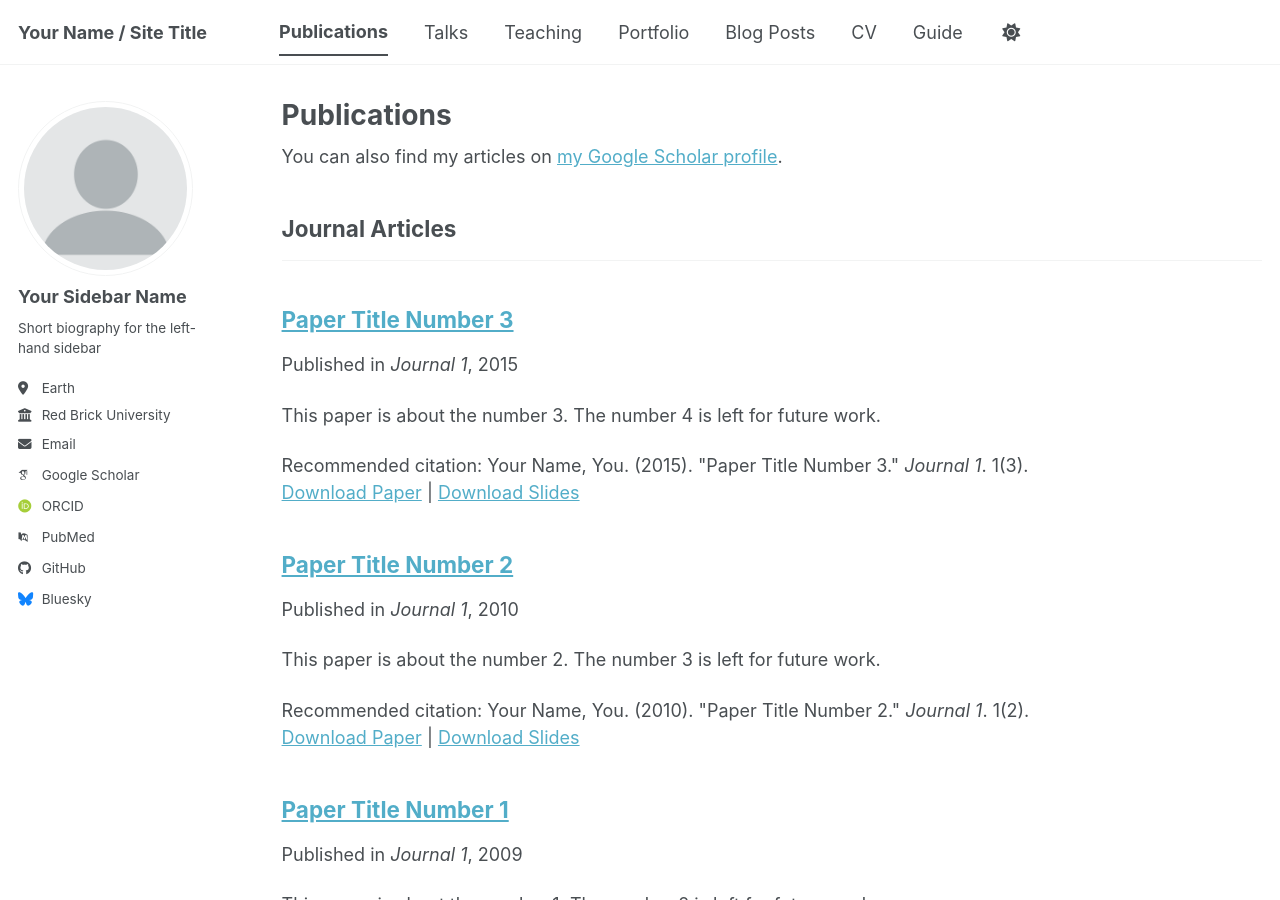
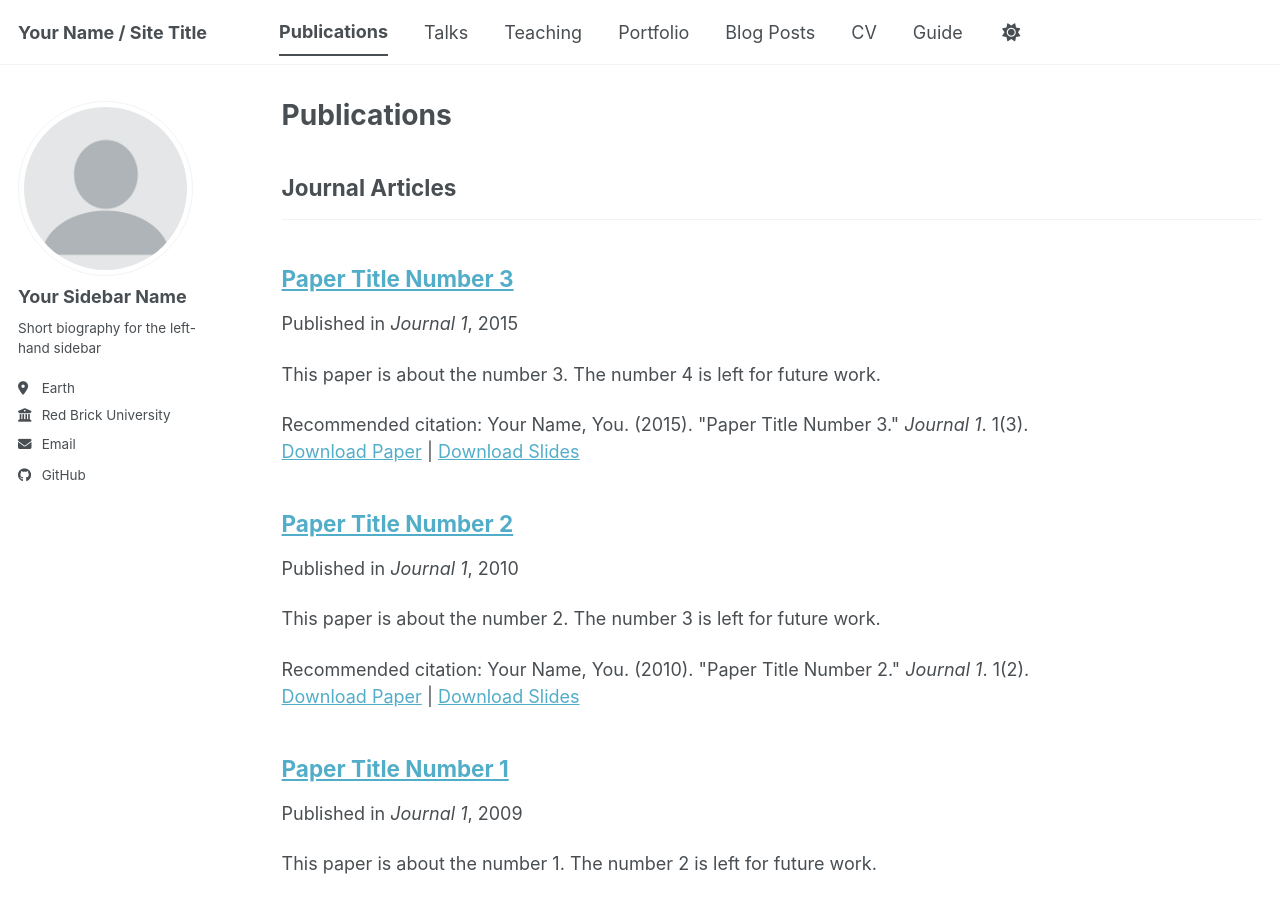
Before and after one commit to jiaxinjessiewang/jiaxinjessiewang.github.io, a Jekyll site: the page built from _pages/publications.html, in a window 1280 px wide and 900 px high. Built offline with Jekyll 4.4.1, drawn with Linux system fonts in a browser that asks for light colours; some web fonts are replaced; a script bundle is joined from its source files by our own code; library files that are not in the unit come from our copies; part of the change alters nothing that is shown.

Commit message:
Update _config.yml with personal information - name, bio, location, employer, email, and academic profiles

```diff
--- a/_config.yml
+++ b/_config.yml
@@ -9,78 +9,77 @@
 # Basic Site Settings
 locale                   : "en-US"
 site_theme               : "default" # The available themes options are "default", "air", "sunrise", "mint", "dirt" and "contrast"
-title                    : "Your Name / Site Title"
+title                    : "Your Name / Site Title"  # TODO: Change to your name and site title
 title_separator          : "-"
-name                     : &name "Your Name"
-description              : &description "Your Name's academic portfolio"   # Update this with a general description of your site, this is the default if not overridden by a page
-url                      : https://academicpages.github.io # The base hostname & protocol for your site e.g. "https://[your GitHub username].github.io",
-                                                           # or if you already have some other page hosted on Github then use "https://[your GitHub username].github.io/[Your Repo Name]"
+name                     : &name "Your Name"  # TODO: Change to your full name
+description              : &description "Your Name's academic portfolio"   # TODO: Update with a general description of your site
+url                      : https://jiaxinjessiewang.github.io # The base hostname & protocol for your site
 baseurl                  : "" # the subpath of your site, e.g. "/blog"
-repository               : "academicpages/academicpages.github.io"
+repository               : "jiaxinjessiewang/jiaxinjessiewang.github.io"
 
 # Site Author - The following control what appear as part of the author content on the side bar.
 #               If a field is blank the icon and link will not appear, otherwise it will be shown.
 #               Additional customization can be done by editing /_includes/author-profile.html
 author:
   # Biographic information
-  avatar           : "profile.png"
-  name             : "Your Sidebar Name"
-  pronouns         : # example: "she/her"
-  bio              : "Short biography for the left-hand sidebar"
-  location         : "Earth"
-  employer         : "Red Brick University"
-  uri              : # URL
-  email            : "none@example.org"
+  avatar           : "profile.png"  # Make sure you upload profile.png to /images/ folder
+  name             : "Your Sidebar Name"  # TODO: Change to your name
+  pronouns         : # TODO: Add your pronouns, example: "she/her"
+  bio              : "Short biography for the left-hand sidebar"  # TODO: Write 1-2 sentences about yourself
+  location         : "Earth"  # TODO: Change to your location, e.g. "New York, USA"
+  employer         : "Red Brick University"  # TODO: Change to your university/company
+  uri              : # TODO: Your personal website URL (optional)
+  email            : "none@example.org"  # TODO: Change to your email address
 
   # Academic websites
-  academia         : # URL
-  arxiv            : # URL - Update with the correct link to your profile
-  googlescholar    : "https://scholar.google.com/citations?user=PS_CX0AAAAAJ"
-  inspire-hep      : # URL
-  impactstory      : # URL
-  orcid            : "https://orcid.org/yourorcidurl"
-  semantic         : # URL
-  ssrn             : # URL
-  pubmed           : "https://www.ncbi.nlm.nih.gov/pubmed/?term=john+snow"
-  researchgate     : # URL
-  scopus           : # URL
-  zotero           : # URL
+  academia         : # TODO: Your Academia.edu profile URL (optional)
+  arxiv            : # TODO: Your arXiv profile URL (optional)
+  googlescholar    : # TODO: Your Google Scholar profile URL, e.g. "https://scholar.google.com/citations?user=YOUR_ID"
+  inspire-hep      : # TODO: Your INSPIRE-HEP profile URL (optional)
+  impactstory      : # TODO: Your Impactstory profile URL (optional)
+  orcid            : # TODO: Your ORCID profile URL, e.g. "https://orcid.org/0000-0000-0000-0000"
+  semantic         : # TODO: Your Semantic Scholar profile URL (optional)
+  ssrn             : # TODO: Your SSRN profile URL (optional)
+  pubmed           : # TODO: Your PubMed profile URL (optional)
+  researchgate     : # TODO: Your ResearchGate profile URL (optional)
+  scopus           : # TODO: Your Scopus profile URL (optional)
+  zotero           : # TODO: Your Zotero profile URL (optional)
 
 
   # Repositories and software development
-  bitbucket        : # Username - Update with your username on the site
-  codepen          : # Username
-  dribbble         : # Username
-  github           : "academicpages"
-  kaggle           : # Username
-  stackoverflow    : # User number or user number and name (i.e., use "1" or "1/jeff-atwood")
+  bitbucket        : # TODO: Your Bitbucket username (optional)
+  codepen          : # TODO: Your CodePen username (optional)
+  dribbble         : # TODO: Your Dribbble username (optional)
+  github           : "jiaxinjessiewang"  # TODO: Update if different from your GitHub username
+  kaggle           : # TODO: Your Kaggle username (optional)
+  stackoverflow    : # TODO: Your Stack Overflow user number (optional)
 
   # Social media
-  artstation       : # Username
-  bluesky          : "bsky.app" # Replace this with you Bluesky username
-  facebook         : # Username
-  flickr           : # Username
-  foursquare       : # Username
-  goodreads        : # Username
-  google_plus      : # Username
-  keybase          : # Username
-  instagram        : # Username
-  lastfm           : # Username
-  linkedin         : # Username
-  mastodon         : # URL
-  medium           : # URL
-  pinterest        : # Username
-  soundcloud       : # Username
-  steam            : # Username
-  telegram         : # URL
-  tumblr           : # Username
-  twitter          : # Username for X / Twitter
-  vine             : # Username
-  weibo            : # Username
-  wikipedia        : # Username
-  xing             : # Username
-  youtube          : # Username
-  zhihu            : # Username
+  artstation       : # TODO: Your ArtStation username (optional)
+  bluesky          : # TODO: Your Bluesky username (optional)
+  facebook         : # TODO: Your Facebook username (optional)
+  flickr           : # TODO: Your Flickr username (optional)
+  foursquare       : # TODO: Your Foursquare username (optional)
+  goodreads        : # TODO: Your Goodreads username (optional)
+  google_plus      : # TODO: Your Google+ username (optional)
+  keybase          : # TODO: Your Keybase username (optional)
+  instagram        : # TODO: Your Instagram username (optional)
+  lastfm           : # TODO: Your Last.fm username (optional)
+  linkedin         : # TODO: Your LinkedIn username (optional)
+  mastodon         : # TODO: Your Mastodon profile URL (optional)
+  medium           : # TODO: Your Medium profile URL (optional)
+  pinterest        : # TODO: Your Pinterest username (optional)
+  soundcloud       : # TODO: Your SoundCloud username (optional)
+  steam            : # TODO: Your Steam username (optional)
+  telegram         : # TODO: Your Telegram profile URL (optional)
+  tumblr           : # TODO: Your Tumblr username (optional)
+  twitter          : # TODO: Your Twitter/X username (optional)
+  vine             : # TODO: Your Vine username (optional)
+  weibo            : # TODO: Your Weibo username (optional)
+  wikipedia        : # TODO: Your Wikipedia username (optional)
+  xing             : # TODO: Your Xing username (optional)
+  youtube          : # TODO: Your YouTube username or channel ID (optional)
+  zhihu            : # TODO: Your Zhihu username (optional)
 
 # Publication Category - The following the list of publication categories and their headings
 publication_category:
```
